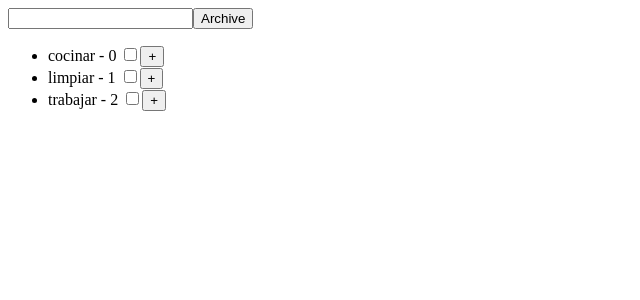
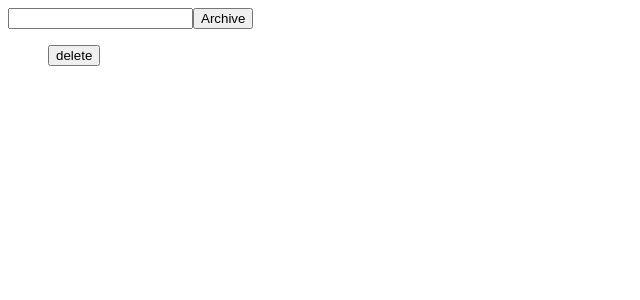
Before and after one commit to josedlca/todoappvuex, a Vue app: page / in a window 1280 px wide. Shown: the top 300 px of the page, without its empty margins (0-640 px from the left). Built offline with nearby package versions, Linux system fonts and the light colour scheme.

Commit message:
groupalDelete methods done

```diff
--- a/src/components/ShowInpData.vue
+++ b/src/components/ShowInpData.vue
@@ -4,8 +4,10 @@
 			<li v-for="(item, index) of showStore" :key="item.id">
 				{{item.task}} - {{index}}
 				<input type="checkbox" v-model="item.taskState">
-				<button @click="deleteTask(index)">+</button>
+				<button @click="deleteTask(index)">X</button>
+				<span>{{item.taskState}}</span>
 			</li>
+			<button @click="groupalDelete">delete</button>
 		</ul>
 	</div>
 </template>
@@ -23,7 +25,7 @@
 		},
 
 		methods:{
-			...mapMutations(['deleteTask'])
+			...mapMutations(['deleteTask', 'groupalDelete'])
 		}
 
 	}
--- a/src/store.js
+++ b/src/store.js
@@ -6,9 +6,6 @@ Vue.use(Vuex)
 export default new Vuex.Store({
   state: {
 	tasksList:[
-		{task: "cocinar" , taskState: false},
-		{task: "limpiar" , taskState: false},
-		{task: "trabajar" , taskState: false}
 	]
   },
   mutations: {
@@ -17,6 +14,14 @@ export default new Vuex.Store({
 	},
 	deleteTask(state, index){
 		state.tasksList.splice(index, 1)
+	},
+	groupalDelete(state){
+		state.tasksList.forEach((taskItem, key) =>{
+			if(taskItem.taskState != false ){
+				state.tasksList.splice(key, 1)
+				console.log(taskItem)
+			}
+		})
 	}
   },
   actions: {
```
